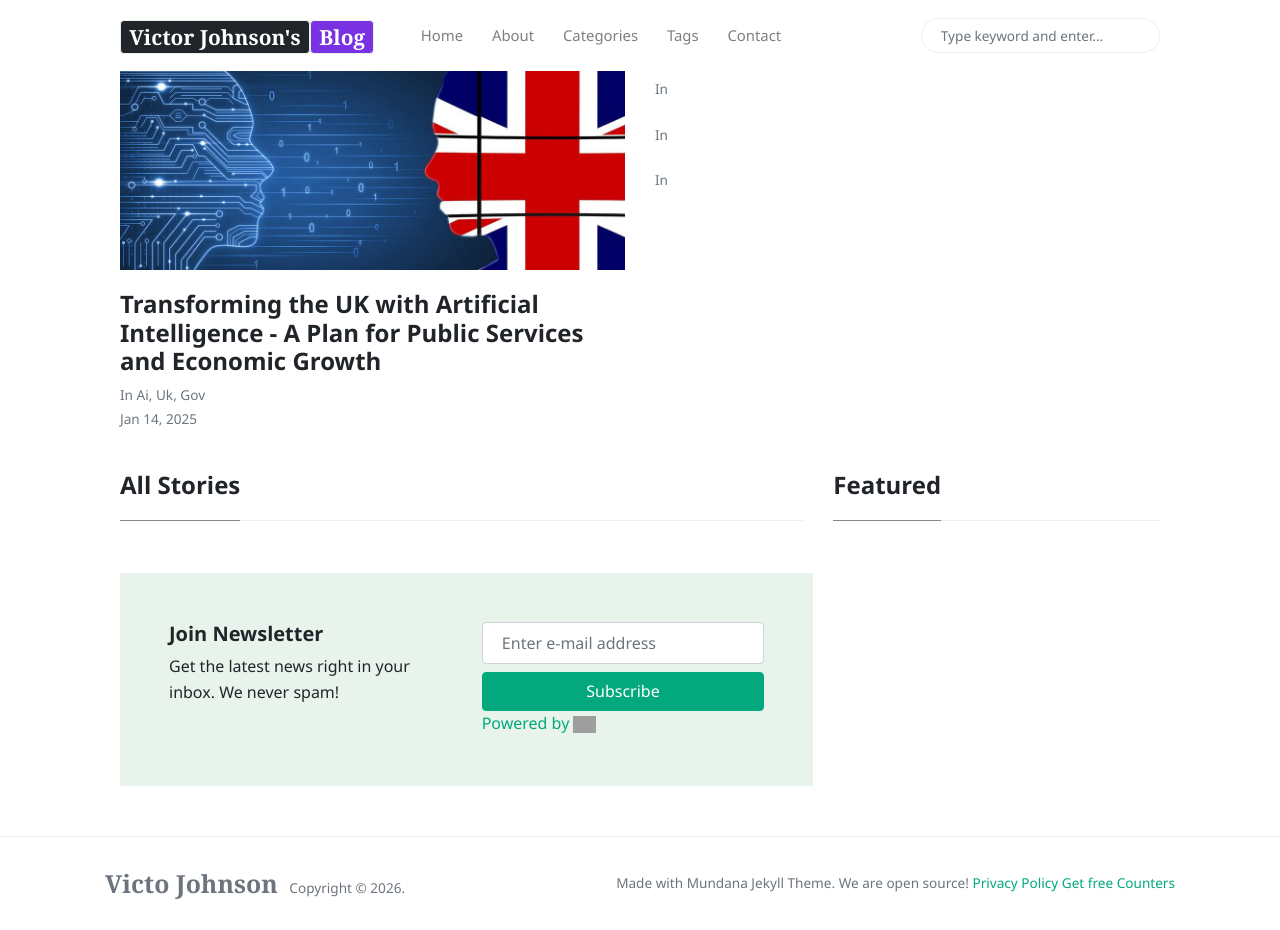
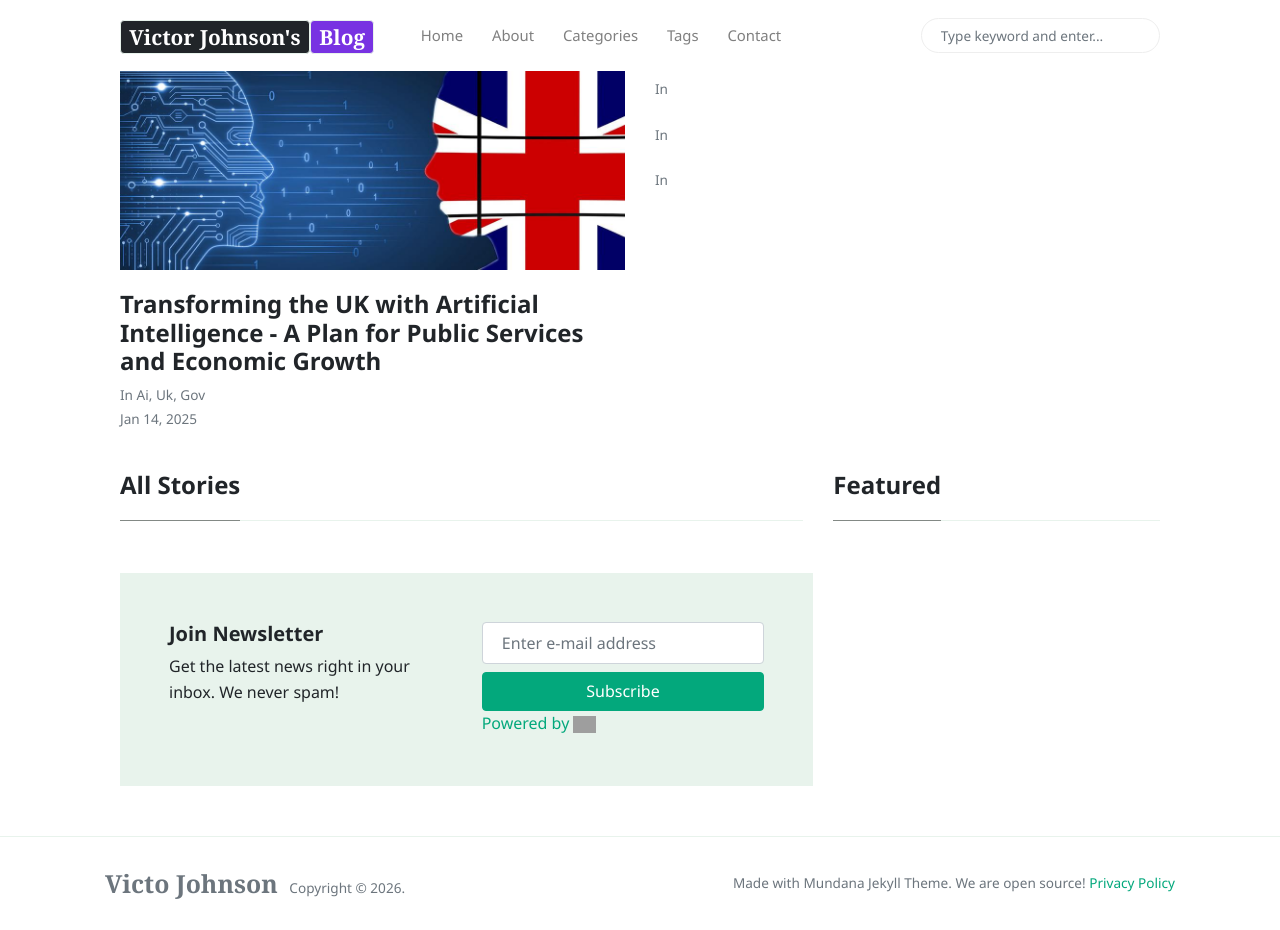
Before and after one commit to victorjohnsonk/blog, a Jekyll site: the page built from index.html, in a window 1280 px wide and 930 px high. Built offline with Jekyll 4.4.1, drawn with Linux system fonts in a browser that asks for light colours; nearby versions of some CDN libraries; the list of posts is cut into pages by our own code; grey boxes are pictures that could not be loaded.

Commit message:
Update footer script for visitor counters

```diff
--- a/_layouts/default.html
+++ b/_layouts/default.html
@@ -96,8 +96,7 @@
 
             </div>
             <div>
-                Made with Mundana Jekyll Theme. We are open source! <a href="/privacy-policy">Privacy Policy </a> <a href='https://www.free-counters.org/'>Get free Counters</a> <script type='text/javascript' src='https://www.freevisitorcounters.com/auth.php?id=1ee9c5c84a149020ef17cff0e6bf33ecdca1a9bd'></script>
-                <script type="text/javascript" src="https://www.freevisitorcounters.com/en/home/counter/1197141/t/5"></script>
+                Made with Mundana Jekyll Theme. We are open source! <a href="/privacy-policy">Privacy Policy </a> <script type="text/javascript" src="https://counter.websiteout.com/js/17/0/12309/0"></script>
             </div>
         </div>
         </div>
```
